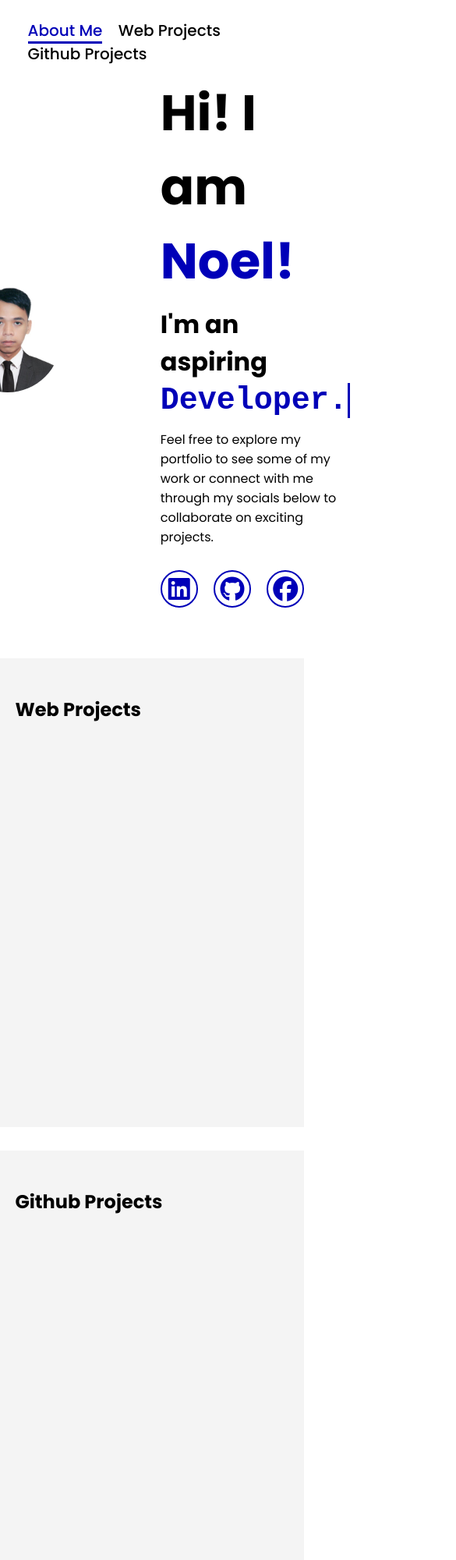
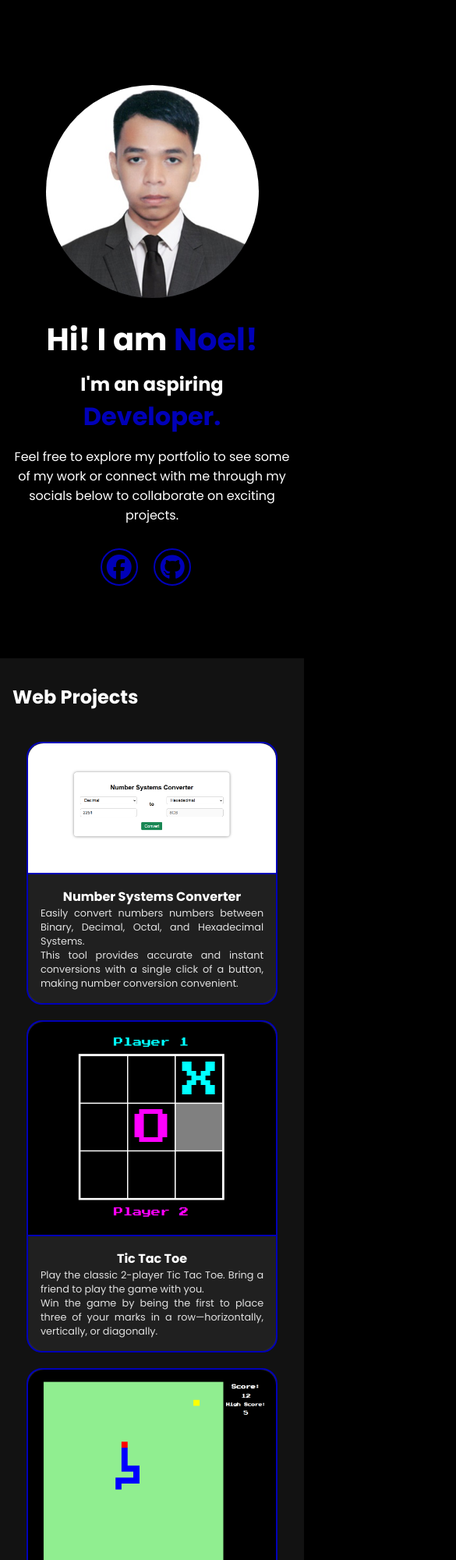
Before and after one commit to NPerfei/ptflio-wb_sys_tch, a plain HTML site: page index.html in a window 390 px wide. Shown: the top 2000 px of the page at 78% size, 585 px wide, since content can reach past the window. Drawn offline with Linux system fonts and the light colour scheme.

Commit message:
Finalized everything for submission
Notes:
- Changes may be made when desired.

```diff
--- a/index.html
+++ b/index.html
@@ -5,6 +5,7 @@
     <link rel="stylesheet" href="https://cdnjs.cloudflare.com/ajax/libs/font-awesome/6.7.2/css/all.min.css" integrity="sha512-Evv84Mr4kqVGRNSgIGL/F/aIDqQb7xQ2vcrdIwxfjThSH8CSR7PBEakCr51Ck+w+/U6swU2Im1vVX0SVk9ABhg==" crossorigin="anonymous" referrerpolicy="no-referrer" />
     <meta name="viewport" content="width=device-width, initial-scale=1.0">
     <title>My Portfolio</title>
+    <link rel="icon" type="image/x-icon" href="./assets/images/index_favicon.png">
     <link rel="stylesheet" href="./styles/style.css">
 </head>
 <body>
@@ -27,9 +28,8 @@
             <p>Feel free to explore my portfolio to see some of my work or connect with me through my socials below to collaborate on exciting projects.</p>
 
             <div class="social-icons">
-                <a href="" target="_blank"><i class="fa-brands fa-linkedin"></i></a>
-                <a href="https://github.com/NPerfei" target="_blank"><i class="fa-brands fa-github"></i></a>
-                <a href="https://www.facebook.com/noel.perfei.regulacion.2024/" target="_blank"><i class="fa-brands fa-facebook"></i></a>
+              <a href="https://www.facebook.com/noel.perfei.regulacion.2024/" target="_blank"><i class="fa-brands fa-facebook"></i></a>
+              <a href="https://github.com/NPerfei" target="_blank"><i class="fa-brands fa-github"></i></a>
             </div>
         </div>
     </section>
@@ -90,14 +90,14 @@
     <section id="github-projects">
         <h2 class="section-title">Github Projects</h2>
         <div class="project-list">
-            <a href="" class="project-link-wrapper">
+            <a href="https://github.com/NPerfei/Tketer" class="project-link-wrapper" target="_blank">
                 <div class="project-card">
                   <div class="project-image">
-
+                    <img src="./assets/images/tketer.png" alt="tketer">
                   </div>
                   <div class="project-description">
                     <h4>Tketer</h4>
-                    <p>This is a sample project that I want to show to everyone. It does this thing that took me hours to code.</p>
+                    <p>A tkinter application designed to address the inconvenience of managing school events. It includes entry management, ticket creation, and spreadsheet creation from database entries.</p>
                   </div>
                 </div>
             </a>
@@ -108,6 +108,10 @@
         <h3>Created on December 2025</h3>
     </footer>
 
+    <button id="back-to-top" class="back-to-top">
+      <i class="fa-solid fa-arrow-up"></i>
+    </button>
+
     <script src="./js/script.js"></script>
 </body>
 </html>
--- a/js/script.js
+++ b/js/script.js
@@ -1,29 +1,70 @@
 const sections = document.querySelectorAll("section");
 const navLinks = document.querySelectorAll("nav a");
-const projectLists = document.querySelectorAll(".project-list")
+const projectLists = document.querySelectorAll(".project-list");
+const backToTop = document.getElementById('back-to-top');
+
+let visibleSections = new Set();
 
 const observer = new IntersectionObserver(
     (entries) => {
         entries.forEach((entry) => {
+            const id = entry.target.id;
+
             if (entry.isIntersecting) {
-                navLinks.forEach((link) => link.classList.remove("active"));
-                projectLists.forEach((projectList) => projectList.classList.remove("show"));
+                visibleSections.add(id);
+            } else {
+                visibleSections.delete(id);
+            }
 
-                const id = entry.target.id;
-                document.querySelector(`nav a[href="#${id}"]`).classList.add('active');
+            navLinks.forEach((link) => {
+                const sectionId = link.getAttribute('href').substring(1);
+                if (visibleSections.has(sectionId)) {
+                    link.classList.add('active');
+                } else {
+                    link.classList.remove('active');
+                }
+            });
 
-                if (id == "web-projects") {
-                    projectLists[0].classList.add("show");
+            projectLists.forEach((list, index) => {
+                const parentSection = list.closest('section');
+                if (visibleSections.has(parentSection.id)) {
+                    list.classList.add('show');
+                } else if (!entry.isIntersecting && entry.target === parentSection) {
+                    list.classList.remove('show');
                 }
-                else if (id == "github-projects") {
-                    projectLists[1].classList.add("show");
-                }
-            }
+            });
         });
     },
     {
-        threshold: 0.6,
+        threshold: [0, 0.3],
+        rootMargin: "-10% 0px -10% 0px"
     }
 );
 
+window.addEventListener('scroll', () => {
+    if (window.scrollY > 300) {
+        backToTop.classList.add('show');
+    } else {
+        backToTop.classList.remove('show');
+    }
+});
+
+backToTop.addEventListener('click', () => {
+    window.scrollTo({
+        top: 0
+    });
+});
+
 sections.forEach((section) => {observer.observe(section)});
+
+setTimeout(() => {
+    sections.forEach((section) => {
+        const rect = section.getBoundingClientRect();
+        if (rect.top >= -window.innerHeight * 0.1 && rect.bottom <= window.innerHeight * 1.1) {
+            visibleSections.add(section.id);
+            if (section.id === 'web-projects' || section.id === 'github-projects') {
+                document.querySelector(`#${section.id} .project-list`).classList.add('show');
+            }
+        }
+    });
+}, 100);
--- a/styles/style.css
+++ b/styles/style.css
@@ -2,7 +2,7 @@
 
 :root {
     --main: #0000B8;
-    --main_bg: #fff;
+    --main_bg: #000;
     scroll-behavior: smooth;
 }
 
@@ -17,6 +17,7 @@
 body {
     overflow-x: hidden;
     background-color: var(--main_bg);
+    background-color: #000;
 }
 
 header {
@@ -38,7 +39,7 @@ header {
 }
 
 nav a {
-    color: black;
+    color: #fff;
     font-size: 1.25rem;
     font-weight: 500;
     margin-left: 1rem;
@@ -54,15 +55,17 @@ nav a:hover, nav a.active {
 section {
     padding: 3rem 5%;
     scroll-margin-top: 30px;
+    min-height: 200px;
 }
 
 section:not(#about-me) {
-    background-color: #f4f4f4;
+    background-color: #121212;
     margin-bottom: 30px;
 }
 
 .section-title {
-    transition: 1s ease;
+    color: #fff;
+    transition: 0.3s linear;
 }
 
 .section-title.active {
@@ -76,8 +79,9 @@ section:not(#about-me) {
     justify-content: center;
     align-items: center;
     gap: 8rem;
-    height: 100vh;
+    min-height: 100vh;
     padding-top: 5rem;
+    color: #fff;
 }
 
 .about-img {
@@ -124,7 +128,7 @@ span {
     color: var(--main_bg);
     background-color: var(--main);
     transform: scale(1.2) translateY(-5px);
-    box-shadow: 0 0 25px var(--main);
+    box-shadow: 0 0 30px var(--main);
 }
 
 .typing-text-container {
@@ -152,23 +156,27 @@ span {
 
 @keyframes typing {
     0% {
-        width: 0;
+        width: 1%;
     }
     20%, 70% {
         width: 100%;
     }
     90%, 100% {
-        width: 0;
+        width: 1%;
     }
 }
 
 .project-list {
     margin-top: 20px;
+    /* display: grid;
+    grid-template-columns: repeat(auto-fit, minmax(300px, 1fr));
+    gap: 20px; */
     display: flex;
-    justify-content: center;
+    justify-content: left;
     align-items: center;
-    gap: 10px;
-    transition: 2s ease;
+    flex-wrap: wrap;
+    gap: 20px;
+    transition: 1s ease;
     opacity: 0;
     pointer-events: none;
 }
@@ -179,12 +187,16 @@ span {
 }
 
 .project-card {
-    background-color: #fff;
-    border: 2px solid rgba(0, 0, 0, 0.7);
+    background-color: #2a2a2a;
+    border: 2px solid var(--main);
     height: 450px;
     width: 300px;
     border-radius: 20px;
     transition: 0.3s ease;
+    position: relative;
+    display: flex;
+    flex-direction: column;
+    margin-bottom: 20px;
 }
 
 .project-card:hover {
@@ -193,13 +205,13 @@ span {
 
 .project-image {
     width: 100%;
-    height: 50%;
+    /* height: 50%; */
     border-radius: 20px 20px 0 0;
     border-bottom: 2px solid var(--main);
-    /* background-color: rgba(0, 0, 0, 0.1); */
     display: flex;
     justify-content: center;
     align-items: center;
+    flex: 0 0 50%;
 }
 
 .project-image img {
@@ -207,24 +219,57 @@ span {
     height: 100%;
     border-radius: 20px 20px 0 0;
     object-fit: cover;
-    /* object-position: center center; */
 }
 
 .project-description {
     padding: 1rem;
+    background-color: #202020;
     font-size: 0.8rem;
     text-align: justify;
+    flex: 1;
+    overflow-y: hidden;
+    border-radius: 0 0 21px 21px;
+    color: #e0e0e0;
 }
 
 .project-description h4 {
+    color: #ffffff;
     font-size: 1rem;
     text-align: center;
 }
 
 .project-link-wrapper {
     text-decoration: none;
-    color: inherit;
+    color: #e0e0e0;
     position: relative;
+}
+
+.back-to-top {
+    position: fixed;
+    bottom: 4rem;
+    right: 2rem;
+    background-color: var(--main);
+    color: white;
+    width: 3rem;
+    height: 3rem;
+    border-radius: 50%;
+    display: none;
+    justify-content: center;
+    align-items: center;
+    cursor: pointer;
+    border: none;
+    transition: 0.3s ease;
+    z-index: 1000;
+    box-shadow: 0 2px 10px rgba(0, 0, 0, 0.3);
+}
+
+.back-to-top:hover {
+    transform: translateY(-5px);
+    box-shadow: 0 0 25px var(--main);
+}
+
+.back-to-top.show {
+    display: flex;
 }
 
 footer {
@@ -233,3 +278,61 @@ footer {
     color: white;
     background-color: var(--main);
 }
+
+@media (max-width: 800px) {
+    .project-list {
+        min-height: auto;
+        padding: 20px 0;
+    }
+
+    .project-card {
+        width: 90%;
+        height: auto;
+        min-height: 300px;
+        margin: 0 auto;
+    }
+
+    .project-image {
+        flex: 0 0 30%;
+    }
+
+    .project-description {
+        padding: 1rem;
+        /* font-size: 0.75rem; */
+    }
+
+    section {
+        padding: 2rem 1rem;
+    }
+
+    header {
+        display: none;
+    }
+
+    #about-me {
+        flex-direction: column;
+        gap: 1rem;
+        text-align: center;
+        padding-top: 3rem;
+    }
+
+    .about-img img {
+        width: 70vw;
+    }
+
+    #about-me .about-content h1 {
+        font-size: 2.5rem;
+    }
+
+    .about-content h3 {
+        font-size: 1.5rem;
+    }
+
+    .typing-text span {
+        animation: none;
+        border-right: none;
+        font: inherit;
+        font-size: 2rem;
+        vertical-align: auto;
+    }
+}
```
Also changed, not shown: projects/book_site.html (+1 -2 lines), projects/book_site_about_me.html (+1 -2 lines), projects/book_site_books.html (+1 -2 lines), projects/num_system_converter.html (+1 -0 lines), projects/snake.html (+1 -0 lines), projects/tic_tac_toe.html (+1 -0 lines), styles/num_system_converter.css (+15 -0 lines), assets/images/book_space_favicon.png (renamed from assets/images/book_site_images/site-icon.png), assets/images/index_favicon.png (added), assets/images/num_sys_conv_favicon.png (added), assets/images/snake_favicon.png (added), assets/images/tic_tac_toe_favicon.png (added), assets/images/tketer.png (added).
